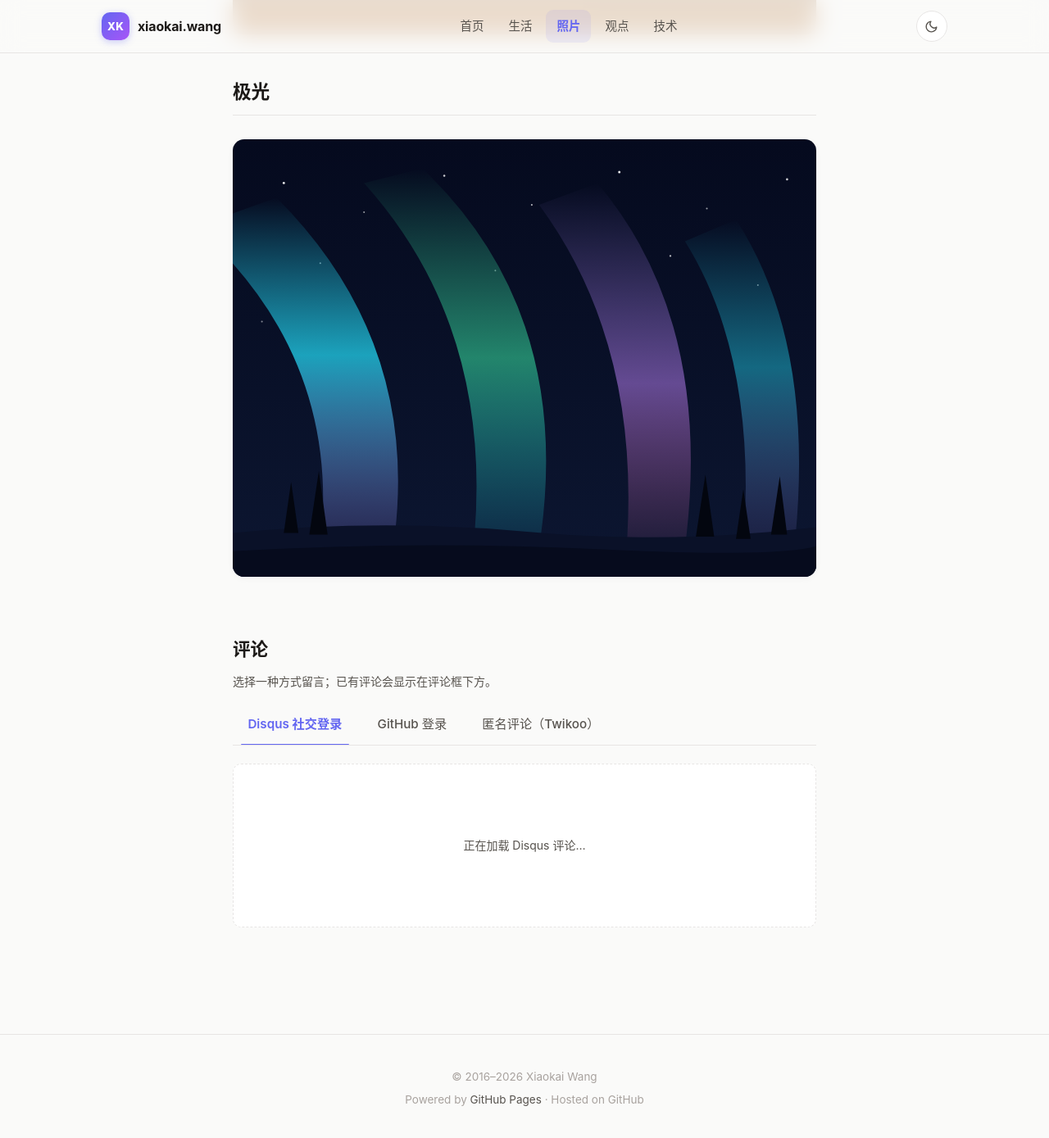
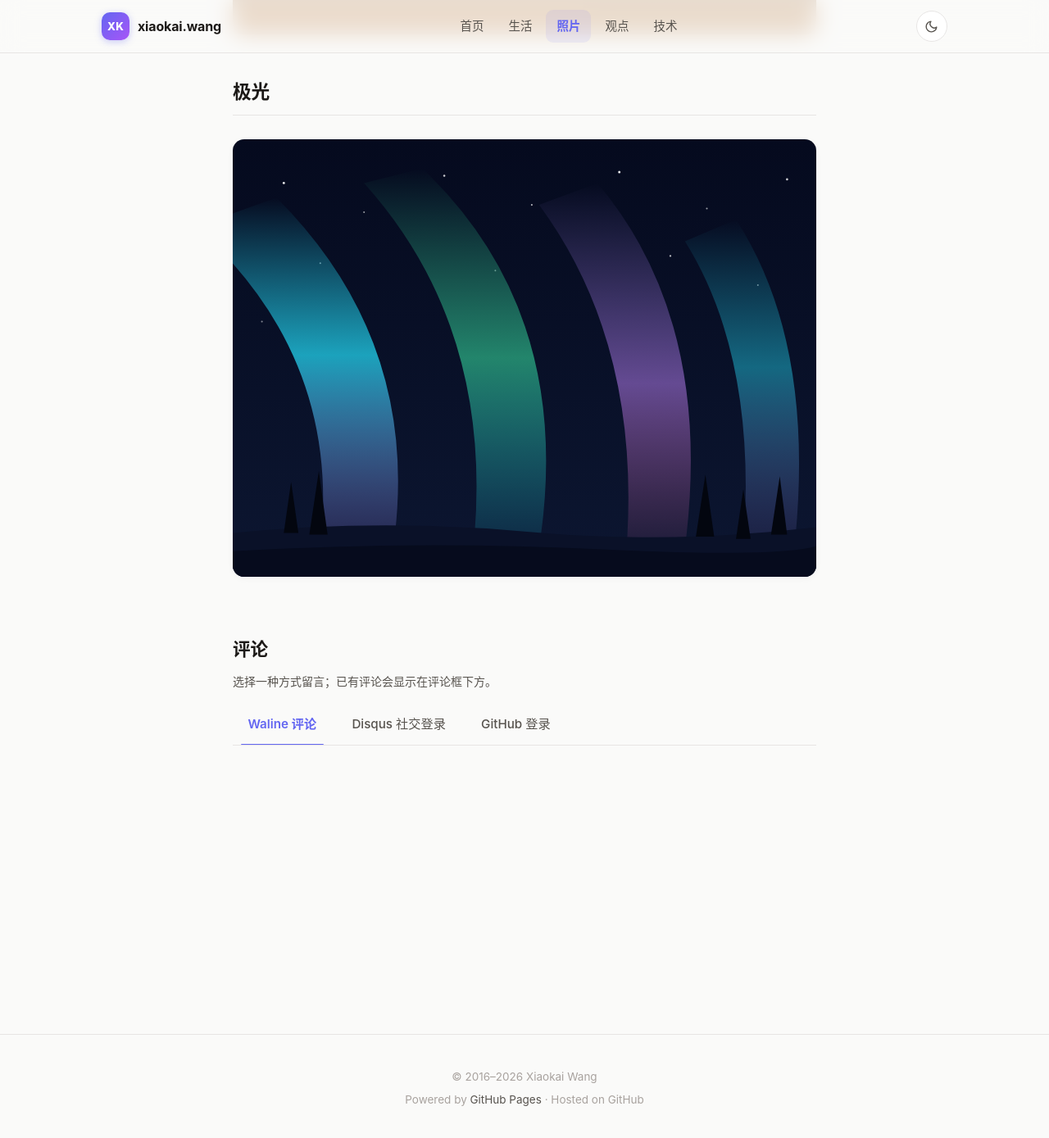
Before and after one commit to xiaokai-wang/xiaokai-wang.github.io, a Jekyll site: the page built from _posts/photos/2026-08-25-light-and-shadow.md, in a window 1280 px wide and 1400 px high, scrolled down 3717 px. Shown: the top 1389 px of the window at 82% size. Built offline with Jekyll 4.4.1, drawn with Linux system fonts in a browser that asks for light colours; comment, search, counter and statistics services are not loaded; some of the changed lines change nothing that is shown.

Commit message:
Switch comment system from Twikoo to Waline (Render backend)

```diff
--- a/_layouts/post.html
+++ b/_layouts/post.html
@@ -44,44 +44,51 @@
 
 {% assign disqus_on = site.comments.disqus.short_name != "" %}
 {% assign giscus_on = site.comments.giscus.repo != "" and site.comments.giscus.repo_id != "" and site.comments.giscus.category_id != "" %}
-{% assign twikoo_env = site.comments.twikoo.env_id | default: "" %}
-{% assign twikoo_url = site.comments.twikoo.server_url | default: "" %}
-{% assign twikoo_on = twikoo_env != "" or twikoo_url != "" %}
-{% if disqus_on or giscus_on or twikoo_on %}
+{% assign waline_on = site.comments.waline.server_url != "" %}
+{% if disqus_on or giscus_on or waline_on %}
 <section class="comments">
   <h2 class="comments-title">评论</h2>
   <p class="comments-hint">选择一种方式留言；已有评论会显示在评论框下方。</p>
 
   <div class="comments-tabs" role="tablist" aria-label="选择评论方式">
+    {% if waline_on %}
+    <button type="button" class="comments-tab is-active"
+            role="tab" id="tab-waline"
+            aria-controls="panel-waline" aria-selected="true"
+            data-target="panel-waline">
+      Waline 评论
+    </button>
+    {% endif %}
     {% if disqus_on %}
-    <button type="button" class="comments-tab is-active"
+    <button type="button" class="comments-tab{% unless waline_on %} is-active{% endunless %}"
             role="tab" id="tab-disqus"
-            aria-controls="panel-disqus" aria-selected="true"
+            aria-controls="panel-disqus" aria-selected="{% if waline_on %}false{% else %}true{% endif %}"
             data-target="panel-disqus">
       Disqus 社交登录
     </button>
     {% endif %}
     {% if giscus_on %}
-    <button type="button" class="comments-tab{% unless disqus_on %} is-active{% endunless %}"
+    <button type="button" class="comments-tab{% unless waline_on or disqus_on %} is-active{% endunless %}"
             role="tab" id="tab-giscus"
-            aria-controls="panel-giscus" aria-selected="{% if disqus_on %}false{% else %}true{% endif %}"
+            aria-controls="panel-giscus" aria-selected="{% if waline_on or disqus_on %}false{% else %}true{% endif %}"
             data-target="panel-giscus">
       GitHub 登录
-    </button>
-    {% endif %}
-    {% if twikoo_on %}
-    <button type="button" class="comments-tab{% unless disqus_on or giscus_on %} is-active{% endunless %}"
-            role="tab" id="tab-twikoo"
-            aria-controls="panel-twikoo" aria-selected="{% if disqus_on or giscus_on %}false{% else %}true{% endif %}"
-            data-target="panel-twikoo">
-      匿名评论（Twikoo）
     </button>
     {% endif %}
   </div>
 
   <div class="comments-panels">
+    {% if waline_on %}
+    <div class="comments-panel" id="panel-waline" role="tabpanel" aria-labelledby="tab-waline"
+         data-waline-server-url="{{ site.comments.waline.server_url | default: '' }}"
+         data-waline-lang="{{ site.comments.waline.lang | default: 'zh-CN' }}"
+         data-waline-path="{{ page.url }}">
+      <div id="waline-thread"><p class="comments-loading">正在加载 Waline 评论…</p></div>
+    </div>
+    {% endif %}
+
     {% if disqus_on %}
-    <div class="comments-panel" id="panel-disqus" role="tabpanel" aria-labelledby="tab-disqus">
+    <div class="comments-panel" id="panel-disqus" role="tabpanel" aria-labelledby="tab-disqus"{% if waline_on %} hidden{% endif %}>
       <div id="disqus_thread" data-disqus="{{ site.comments.disqus.short_name }}">
         <p class="comments-loading">正在加载 Disqus 评论…</p>
       </div>
@@ -104,7 +111,7 @@
     {% endif %}
 
     {% if giscus_on %}
-    <div class="comments-panel" id="panel-giscus" role="tabpanel" aria-labelledby="tab-giscus"{% if disqus_on %} hidden{% endif %}
+    <div class="comments-panel" id="panel-giscus" role="tabpanel" aria-labelledby="tab-giscus"{% if waline_on or disqus_on %} hidden{% endif %}
          data-giscus-repo="{{ site.comments.giscus.repo }}"
          data-giscus-repo-id="{{ site.comments.giscus.repo_id }}"
          data-giscus-category="{{ site.comments.giscus.category }}"
@@ -113,17 +120,6 @@
       <p class="comments-loading">点击上方「GitHub 登录」标签以加载评论区。</p>
     </div>
     {% endif %}
-
-    {% if twikoo_on %}
-    <div class="comments-panel" id="panel-twikoo" role="tabpanel" aria-labelledby="tab-twikoo"{% if disqus_on or giscus_on %} hidden{% endif %}
-         data-twikoo-server-url="{{ site.comments.twikoo.server_url | default: '' }}"
-         data-twikoo-env-id="{{ site.comments.twikoo.env_id | default: '' }}"
-         data-twikoo-region="{{ site.comments.twikoo.region | default: '' }}"
-         data-twikoo-lang="{{ site.comments.twikoo.lang | default: 'zh-CN' }}"
-         data-twikoo-path="{{ page.url }}">
-      <p class="comments-loading">正在加载 Twikoo 评论…</p>
-    </div>
-    {% endif %}
   </div>
 </section>
 {% endif %}
--- a/css/style.css
+++ b/css/style.css
@@ -865,6 +865,7 @@
   text-align: center;
 }
 #disqus_thread { min-height: 240px; }
+#waline-thread { min-height: 240px; }
 #disqus_thread > .comments-loading {
   min-height: 200px;
   display: flex;
--- a/js/main.js
+++ b/js/main.js
@@ -72,7 +72,7 @@
           panel.removeAttribute("hidden");
           if (t.id === "tab-disqus") { loadDisqusFallback(panel); }
           if (t.id === "tab-giscus") { loadGiscus(panel); }
-          if (t.id === "tab-twikoo") { loadTwikoo(panel); }
+          if (t.id === "tab-waline") { loadWaline(panel); }
           activated = true;
         } else {
           panel.setAttribute("hidden", "");
@@ -117,65 +117,68 @@
       panel.setAttribute("data-loaded", "1");
     }
 
-    function loadTwikoo(panel) {
+    function loadWaline(panel) {
       if (panel.getAttribute("data-loaded")) { return; }
-      var serverUrl = panel.getAttribute("data-twikoo-server-url") || "";
-      var envId     = panel.getAttribute("data-twikoo-env-id") || "";
-      var region    = panel.getAttribute("data-twikoo-region") || "";
-      var lang      = panel.getAttribute("data-twikoo-lang") || "zh-CN";
-      var path      = panel.getAttribute("data-twikoo-path") || window.location.pathname;
+      var serverURL = panel.getAttribute("data-waline-server-url") || "";
+      var lang      = panel.getAttribute("data-waline-lang") || "zh-CN";
+      var path      = panel.getAttribute("data-waline-path") || window.location.pathname;
+      if (!serverURL) {
+        showCommentError(panel, "未配置 Waline 服务端地址（comment.xiaokai.wang）。");
+        return;
+      }
 
       var container = document.createElement("div");
-      container.id = "twikoo-thread";
+      container.id = "waline-thread";
       var placeholder = panel.querySelector(".comments-loading");
       if (placeholder) { placeholder.parentNode.replaceChild(container, placeholder); }
       else { panel.appendChild(container); }
 
       var s = document.createElement("script");
-      s.src = "https://cdn.jsdelivr.net/npm/twikoo@1/dist/twikoo.all.min.js";
+      s.src = "https://cdn.staticfile.org/waline/3.5.2/waline.js";
       s.async = true;
       s.onload = function () {
-        if (!(window.twikoo && typeof window.twikoo.init === "function")) {
-          showTwikooError(container, "Twikoo 脚本已加载但初始化接口缺失。");
+        if (!(window.Waline && typeof window.Waline.init === "function")) {
+          showCommentError(panel, "Waline 脚本已加载但初始化接口缺失。");
           return;
         }
-        var opts = { el: "#twikoo-thread", path: path, lang: lang };
-        if (envId) {
-          opts.envId = envId;
-          if (region) { opts.region = region; }
-        } else if (serverUrl) {
-          opts.serverUrl = serverUrl;
-        }
         try {
-          window.twikoo.init(opts);
+          window.Waline.init({
+            el: "#waline-thread",
+            serverURL: serverURL,
+            lang: lang,
+            path: path,
+            dark: 'html[data-theme="dark"]',
+            reaction: false
+          });
         } catch (e) {
-          showTwikooError(container, "初始化异常：" + (e && e.message ? e.message : e));
+          showCommentError(panel, "初始化异常：" + (e && e.message ? e.message : e));
           return;
         }
-        /* 兜底：环境被删除 / 配额耗尽 / 权限未配时，init() 会静默无响应，
-           页面只剩一片空白。8 秒后若容器内仍无内容，给出明确提示。 */
+        /* 兜底：后端未就绪 / 域名未解析 / 跨域未配置时，
+           8 秒后若容器内仍无评论节点，给出明确提示。 */
         setTimeout(function () {
-          if (container && container.isConnected && !container.innerHTML.trim()) {
-            showTwikooError(container, "评论后端 8 秒内未返回数据。");
+          if (container && container.isConnected && !container.querySelector(".wl-panel")) {
+            showCommentError(panel, "评论后端 8 秒内未返回数据。");
           }
         }, 8000);
       };
       s.onerror = function () {
-        showTwikooError(container, "Twikoo 脚本加载失败，请检查网络或 CDN 可达性。");
+        showCommentError(panel, "Waline 脚本加载失败，请检查网络或 CDN 可达性。");
       };
       panel.appendChild(s);
       panel.setAttribute("data-loaded", "1");
     }
 
-    function showTwikooError(container, reason) {
-      if (!container) { return; }
+    function showCommentError(panel, reason) {
+      if (!panel) { return; }
+      var container = panel.querySelector("#waline-thread") || panel;
       container.innerHTML =
         '<div class="comments-fallback">' +
         '<p><strong>评论暂时无法加载</strong></p>' +
         '<p class="comments-fallback-reason">' + reason + '</p>' +
-        '<p>常见原因：云开发环境被删除 / 免费资源点用尽 / 未启用匿名登录 / ' +
-        '网站域名未加入 WEB 安全域名。</p>' +
-        '<p>可切换到「GitHub 登录」标签留言，不受影响。</p>' +
+        '<p>常见原因：后端函数未部署 / 自定义域名未解析 / 数据库未连通 / ' +
+        '跨域（CORS）未放行 xiaokai-wang.github.io。</p>' +
+        '<p>可切换到「GitHub 登录」或「Disqus」标签留言，不受影响。</p>' +
         '</div>';
     }
 
```
